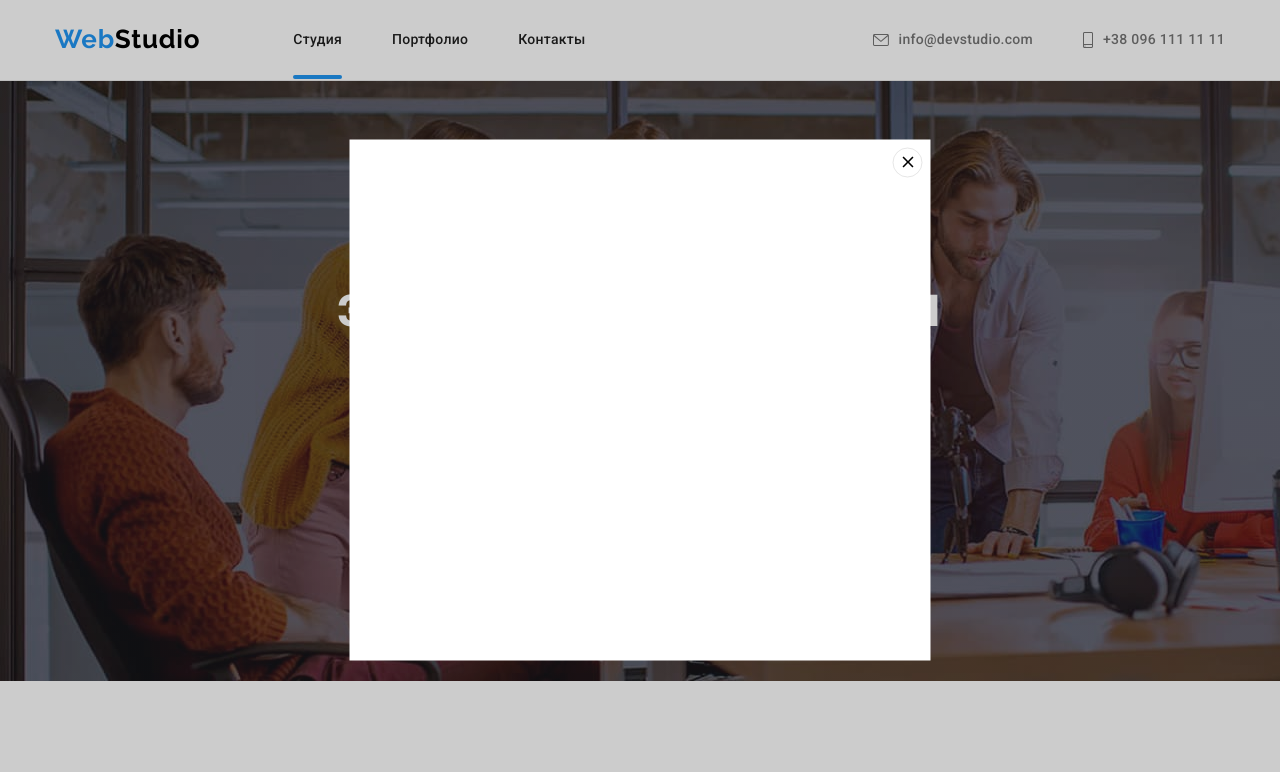
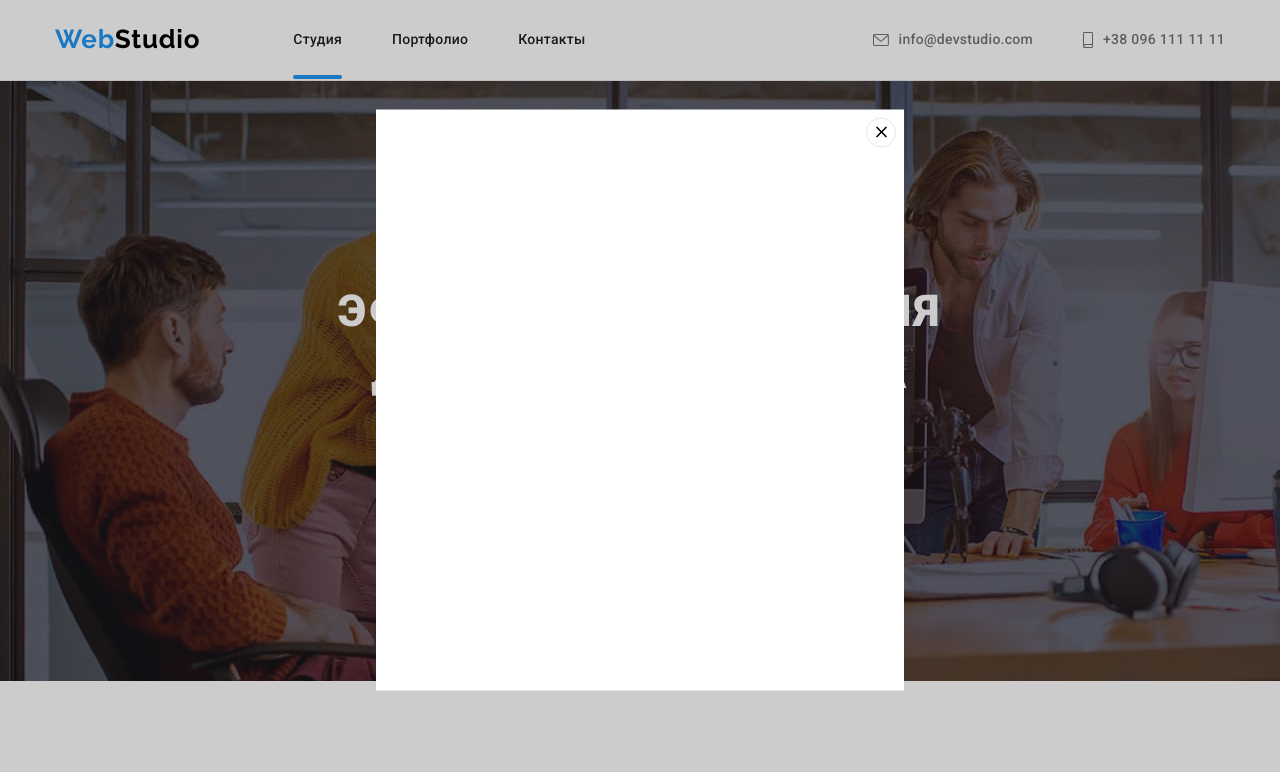
Before and after one commit to StanislavFurmanchuk/goit-markup-hw-05, a plain HTML site: page index.html in a window 1280 px wide. Both pictures are taken after a click on the button "Заказать услугу". Shown: the top 772 px of the page. Drawn offline with nearby package versions, Linux system fonts and the light colour scheme.

Commit message:
Правки ДЗ

```diff
--- a/css/style.css
+++ b/css/style.css
@@ -561,8 +561,8 @@ header {
 }
 .modal {
   position: absolute;
-  width: 581px;
-  height: 521px;
+  width: 528px;
+  height: 581px;
   top: 50%;
   left: 50%;
   transform: translate(-50%, -50%);
```
